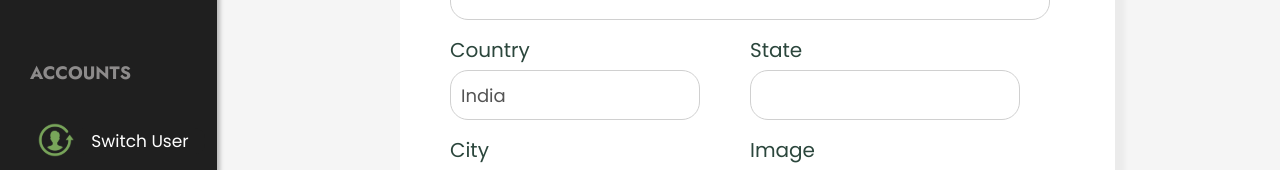
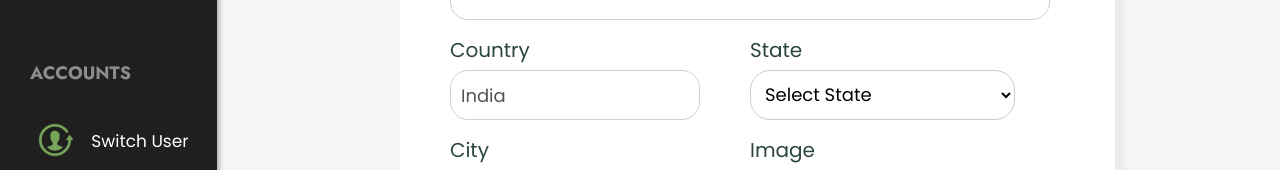
Before and after one commit to Kash4511/Aurora, a React (Vite) app in the folder Frontend/App/: page /sell in a window 1280 px wide. Shown: the part 400-570 px from the top of the page. Built offline with nearby package versions, Linux system fonts and the light colour scheme; sample sign-in values are in the browser's storage.

Commit message:
Project Completed

```diff
--- a/Frontend/App/src/sell.jsx
+++ b/Frontend/App/src/sell.jsx
@@ -41,17 +41,26 @@ function Sell() {
   const [socialID, setSocialID] = useState('');
   const [isEditing, setIsEditing] = useState(false);
 
-  const formatPrice = (value) => {
-    // Remove any non-digit characters
-    const number = value.replace(/\D/g, '');
-    // Add commas for thousands
-    return number.replace(/\B(?=(\d{3})+(?!\d))/g, ',');
+  const indianStates = [
+    'Andhra Pradesh', 'Arunachal Pradesh', 'Assam', 'Bihar', 'Chhattisgarh',
+    'Goa', 'Gujarat', 'Haryana', 'Himachal Pradesh', 'Jharkhand',
+    'Karnataka', 'Kerala', 'Madhya Pradesh', 'Maharashtra', 'Manipur',
+    'Meghalaya', 'Mizoram', 'Nagaland', 'Odisha', 'Punjab',
+    'Rajasthan', 'Sikkim', 'Tamil Nadu', 'Telangana', 'Tripura',
+    'Uttar Pradesh', 'Uttarakhand', 'West Bengal',
+    // Union Territories
+    'Andaman and Nicobar Islands', 'Chandigarh', 'Dadra and Nagar Haveli and Daman and Diu',
+    'Delhi', 'Jammu and Kashmir', 'Ladakh', 'Lakshadweep', 'Puducherry'
+  ];
+
+  const handlePriceChange = (e) => {
+    const value = e.target.value.replace(/[^0-9]/g, '');
+    setItemPrice(value);
   };
 
-  const handlePriceChange = (e) => {
-    const value = e.target.value;
-    // Store the raw value without commas
-    setItemPrice(value.replace(/\D/g, ''));
+  const formatPrice = (value) => {
+    if (!value) return '';
+    return value.toString().replace(/\B(?=(\d{3})+(?!\d))/g, ",");
   };
 
   const socialPlatforms = ['Instagram', 'Telegram',  'Facebook', 'Twitter'];
@@ -91,7 +100,20 @@ function Sell() {
       setState(product.state || '');
       setCity(product.city || '');
       setPhoneNumber(product.phone_number || '');
-      setSocialID(product.social_ID || '');
+
+      // Parse social ID if it exists
+      if (product.social_ID) {
+        const match = product.social_ID.match(/(.*?) ID - (.*)/);
+        if (match) {
+          setSocialPlatform(match[1]);
+          setSocialID(match[2]);
+        } else {
+          setSocialID(product.social_ID);
+        }
+      } else {
+        setSocialID('');
+      }
+
       // Set image preview if either image or image_url exists
       if (product.image || product.image_url) {
         setImagePreview(product.image_url || product.image);
@@ -132,7 +154,15 @@ function Sell() {
   };
 
   const getFormattedSocialID = () => {
+    // If the socialID already contains the platform, return it as is
+    if (socialID.includes(' ID - ')) {
+      return socialID;
+    }
     return `${socialPlatform} ID - ${socialID}`;
+  };
+
+  const handleStateChange = (e) => {
+    setState(e.target.value);
   };
 
   const handleSubmit = async (e) => {
@@ -149,27 +179,28 @@ function Sell() {
     formData.append('phone_number', phoneNumber);
     formData.append('social_ID', getFormattedSocialID());
 
-    // Handle image upload
+    // Handle image upload only for new products
+    if (!isEditing) {
       if (image instanceof File) {
         console.log('Appending new image to form data:', image.name);
         formData.append('image', image);
-    } else if (imagePreview && !isEditing) {
-      // For new products, require an image
+      } else {
         alert('Please select an image for your product');
         return;
       }
-    // For editing, if no new image is selected, the existing image will be kept
+    }
 
     try {
       if (isEditing) {
         console.log('Updating product:', productId);
         // For editing, use PATCH instead of PUT to only update provided fields
-        await axios.patch(API_ENDPOINTS.PRODUCT_DETAIL(productId), formData, {
+        const response = await axios.patch(API_ENDPOINTS.PRODUCT_DETAIL(productId), formData, {
           headers: {
             Authorization: `Bearer ${token}`,
             'Content-Type': 'multipart/form-data',
           },
         });
+        console.log('Update response:', response.data);
         alert('Product updated successfully!');
       } else {
         console.log('Creating new product');
@@ -268,12 +299,26 @@ function Sell() {
         />
         <motion.h1 id="sell-country">Country</motion.h1>
 
-        <motion.input
+        <motion.select
           id="sell-item4"
-          type="text"
           value={state}
-          onChange={(e) => setState(e.target.value)}
-        />
+          onChange={handleStateChange}
+          required
+          style={{
+            width: '37%',
+            padding: '10px',
+            borderRadius: '20px',
+            border: '1px solid #ccc',
+            backgroundColor: 'white'
+          }}
+        >
+          <option value="">Select State</option>
+          {indianStates.map((stateName) => (
+            <option key={stateName} value={stateName}>
+              {stateName}
+            </option>
+          ))}
+        </motion.select>
         <motion.h1 id="sell-state">State</motion.h1>
 
         <motion.input
@@ -332,14 +377,18 @@ function Sell() {
         </motion.div>
         <motion.h1 id="sell-social-label">Social Media ID</motion.h1>
 
+        {!isEditing && (
+          <>
             <motion.input
               id="image"
               type="file"
               accept="image/*"
               onChange={handleImageChange}
-          required={!isEditing}
+              required
             />
-        <motion.h1 id="sell-image">Image {isEditing && '(Optional)'}</motion.h1>
+            <motion.h1 id="sell-image">Image</motion.h1>
+          </>
+        )}
 
         <motion.button id="button-sell" type="submit">
           {isEditing ? 'Update' : 'Sell'}
```
Lines whose indentation alone changed are shown as unchanged.
